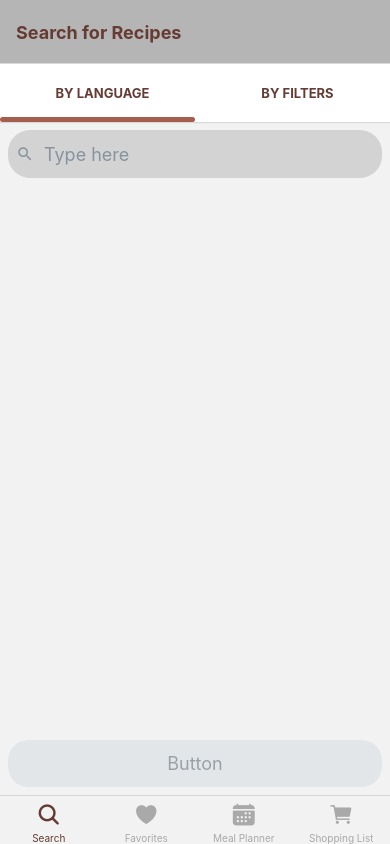
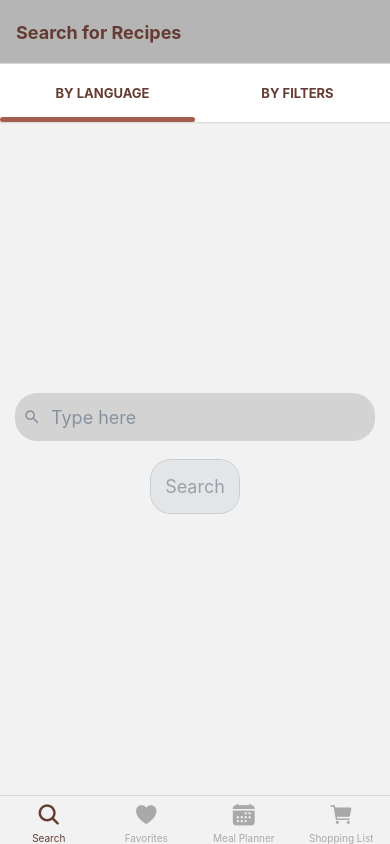
Before and after one commit to pakreft/culinary-compass, a React Native app: screen / in a window 390 px wide. Built offline with nearby package versions, Linux system fonts and the light colour scheme; no server answers.

Commit message:
Changed some css

```diff
--- a/src/components/MainButton.jsx
+++ b/src/components/MainButton.jsx
@@ -6,6 +6,7 @@ export default function MainButton({
   title = 'Button',
   loading = false,
   disabled = false,
+  buttonStyle,
   onPress,
 }) {
   return (
@@ -18,7 +19,7 @@ export default function MainButton({
       radius={20}
       raised={true}
       containerStyle={styles.container}
-      buttonStyle={styles.button}
+      buttonStyle={[styles.button, buttonStyle]}
       titleStyle={styles.title}
       disabledStyle={styles.disabled}
     />
--- a/src/components/RecipeCard.jsx
+++ b/src/components/RecipeCard.jsx
@@ -2,13 +2,7 @@
 
 import React from 'react';
 import { Card, Text } from 'react-native-elements';
-import {
-  TouchableOpacity,
-  StyleSheet,
-  View,
-  Image,
-  Pressable,
-} from 'react-native';
+import { StyleSheet, View, Image, Pressable } from 'react-native';
 import { MaterialIcons } from '@expo/vector-icons';
 import colors from '../constants/colors';
 
@@ -67,7 +61,7 @@ const styles = StyleSheet.create({
     height: 45,
     paddingVertical: 5,
     paddingHorizontal: 10,
-    justifyContent: 'center', // Vertikal zentrieren
+    justifyContent: 'center',
     flex: 0,
     backgroundColor: 'rgba(255, 255, 255, 0.2)',
   },
--- a/src/components/SwipeModal.jsx
+++ b/src/components/SwipeModal.jsx
@@ -4,8 +4,6 @@ import {
   Text,
   Modal,
   StyleSheet,
-  Dimensions,
-  PanResponder,
   Animated,
   Pressable,
   ScrollView,
@@ -76,14 +74,6 @@ const SwipeModal = ({ visible, onClose, recipe }) => {
       : []),
   ];
 
-  // const nutritionItems = [
-  //   // anzeigen der gewünschten Nährstoffe
-  //   { label: 'Calories', total: Math.round(recipe.calories) },
-  //   ...recipe.digest.filter((item) =>
-  //     ['Protein', 'Carbs', 'Fat'].includes(item.label),
-  //   ),
-  // ];
-
   const toggleFavorite = () => {
     if (isFavorite) {
       removeFavorite(recipe);
@@ -94,30 +84,6 @@ const SwipeModal = ({ visible, onClose, recipe }) => {
   };
 
   const favoriteIcon = isFavorite ? 'favorite' : 'favorite-outline';
-
-  // const panResponder = PanResponder.create({
-  //   onStartShouldSetPanResponder: () => true,
-  //   onPanResponderMove: Animated.event([null, { dy: pan.y }], {
-  //     useNativeDriver: false,
-  //   }),
-  //   onPanResponderRelease: (e, gestureState) => {
-  //     if (gestureState.dy > height / 3) {
-  //       onClose();
-  //       pan.setValue({ x: 0, y: 0 });
-  //     } else {
-  //       Animated.spring(pan, {
-  //         toValue: { x: 0, y: 0 },
-  //         useNativeDriver: false,
-  //       }).start();
-  //     }
-  //   },
-  // });
-
-  // const opacity = pan.y.interpolate({
-  //   inputRange: [0, height / 3],
-  //   outputRange: [1, 0.2],
-  //   extrapolate: 'clamp',
-  // });
 
   //diese Zutat an Shopping List uebersenden
   const handlePressIngredient = (ingredient, index) => {
@@ -139,13 +105,6 @@ const SwipeModal = ({ visible, onClose, recipe }) => {
       presentationStyle="formSheet"
       visible={visible}
     >
-      {/* <Animated.View
-        {...panResponder.panHandlers}
-        style={[
-          styles.modalContainer,
-          { transform: [{ translateY: pan.y }], opacity },
-        ]}
-      > */}
       <ScrollView style={styles.container}>
         <View style={styles.header}>
           <View style={styles.imageContainer}>
@@ -331,24 +290,15 @@ const SwipeModal = ({ visible, onClose, recipe }) => {
           onPress={onClose}
         >
           <MaterialIcons name="close" size={28} color={colors.accent} />
-          {/* <Text style={{ color: colors.accent }}>Close</Text> */}
         </Pressable>
       </ScrollView>
-      {/* </Animated.View> */}
     </Modal>
   );
 };
-//SwipeModalStyles
+
 const styles = StyleSheet.create({
-  // modalContainer: {
-  //   flex: 1,
-  //   justifyContent: 'center',
-  //   alignItems: 'center',
-  // },
   container: {
     flexGrow: 1,
-    //justifyContent: 'center',
-    //alignItems: 'center',
     backgroundColor: colors.primary,
   },
   imageContainer: {
@@ -381,6 +331,7 @@ const styles = StyleSheet.create({
   },
   recipeTitle: {
     alignSelf: 'center',
+    textAlign: 'center',
     fontSize: 35,
     fontWeight: 'bold',
     marginBottom: 10,
--- a/src/screens/main/SearchScreen.jsx
+++ b/src/screens/main/SearchScreen.jsx
@@ -1,10 +1,12 @@
-import { StyleSheet, View, Text } from 'react-native';
+import { StyleSheet, View, Text, Pressable } from 'react-native';
 import { useState } from 'react';
 
 import DefaultSearchBar from '../../components/DefaultSearchBar';
 import MainButton from '../../components/MainButton';
 import { fetchAnswer, fetchRecipesViaURI } from '../../api/edamam';
 import { routes } from '../../constants/routes';
+import colors from '../../constants/colors';
+import { MaterialIcons } from '@expo/vector-icons';
 
 export default function SearchScreen({ navigation }) {
   const [query, setQuery] = useState('');
@@ -56,20 +58,25 @@ export default function SearchScreen({ navigation }) {
 
   return (
     <View style={styles.screenContainer}>
+      <View style={styles.inputSearchContainer}>
         <View style={styles.inputContainer}>
           <DefaultSearchBar input={query} onChangeText={setQuery} />
           {error ? (
             <Text style={styles.errorText}>Error... Try again</Text>
           ) : null}
         </View>
-      <View style={styles.listContainer}></View>
         <View style={styles.buttonContainer}>
           <MainButton
+            title={'Search'}
             loading={fetching}
             onPress={onSubmitQuery}
             disabled={query.length == 0 ? true : false}
+            buttonStyle={styles.searchButton}
           />
         </View>
+      </View>
+
+      <View style={styles.listContainer}></View>
     </View>
   );
 }
@@ -77,18 +84,27 @@ export default function SearchScreen({ navigation }) {
 const styles = StyleSheet.create({
   screenContainer: {
     flex: 1,
-    padding: 8,
+    padding: 15,
   },
   inputContainer: {
     marginBottom: 8,
     //backgroundColor: 'red',
   },
-  listContainer: {
+  inputSearchContainer: {
     flex: 1,
-    //backgroundColor: 'blue',
+    justifyContent: 'center',
+    verticalAlign: 'center',
   },
+  listContainer: {},
   buttonContainer: {
-    //backgroundColor: 'yellow',
+    alignItems: 'center',
+    margin: 10,
+  },
+  searchButton: {
+    borderColor: '#ccc',
+    borderWidth: 1,
+    padding: 15,
+    backgroundColor: colors.accent,
   },
   errorText: {
     alignSelf: 'center',
```
Also changed, not shown: src/screens/main/PlayGroundScreen.jsx (+0 -25 lines). Lines whose indentation alone changed are shown as unchanged.
